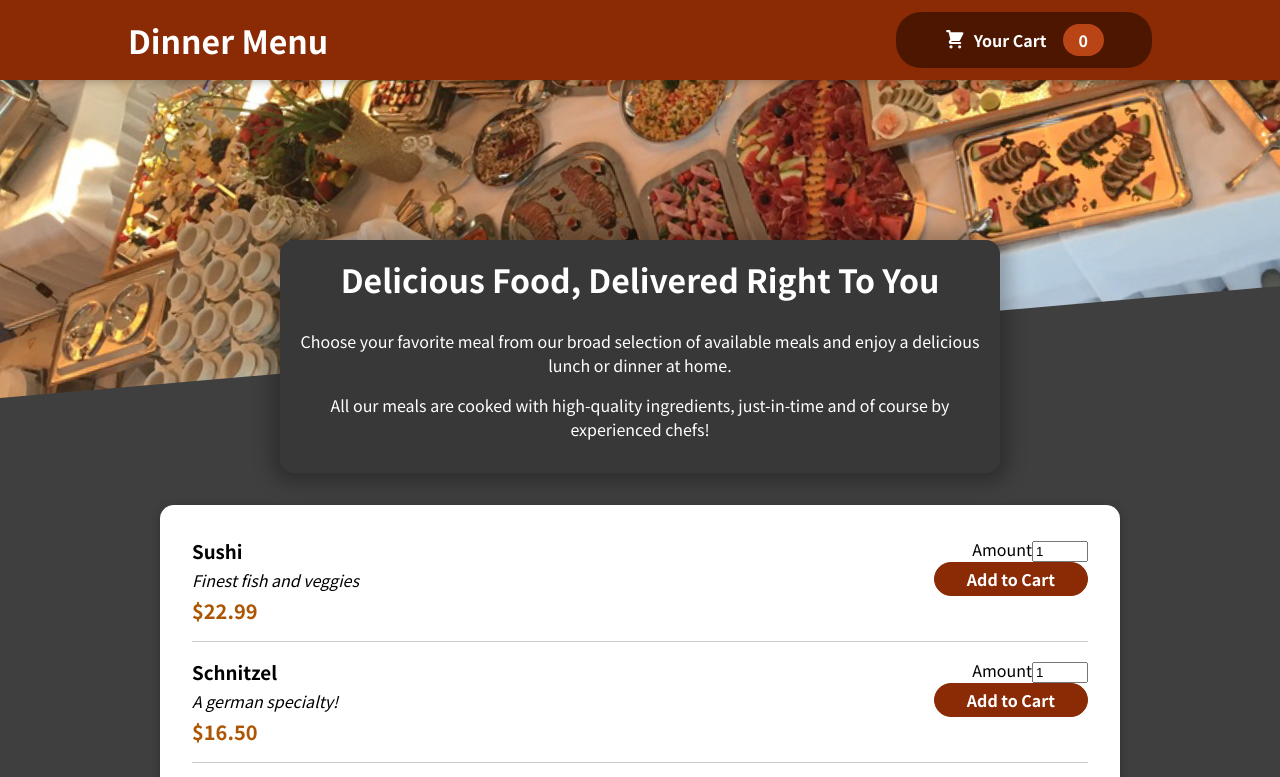
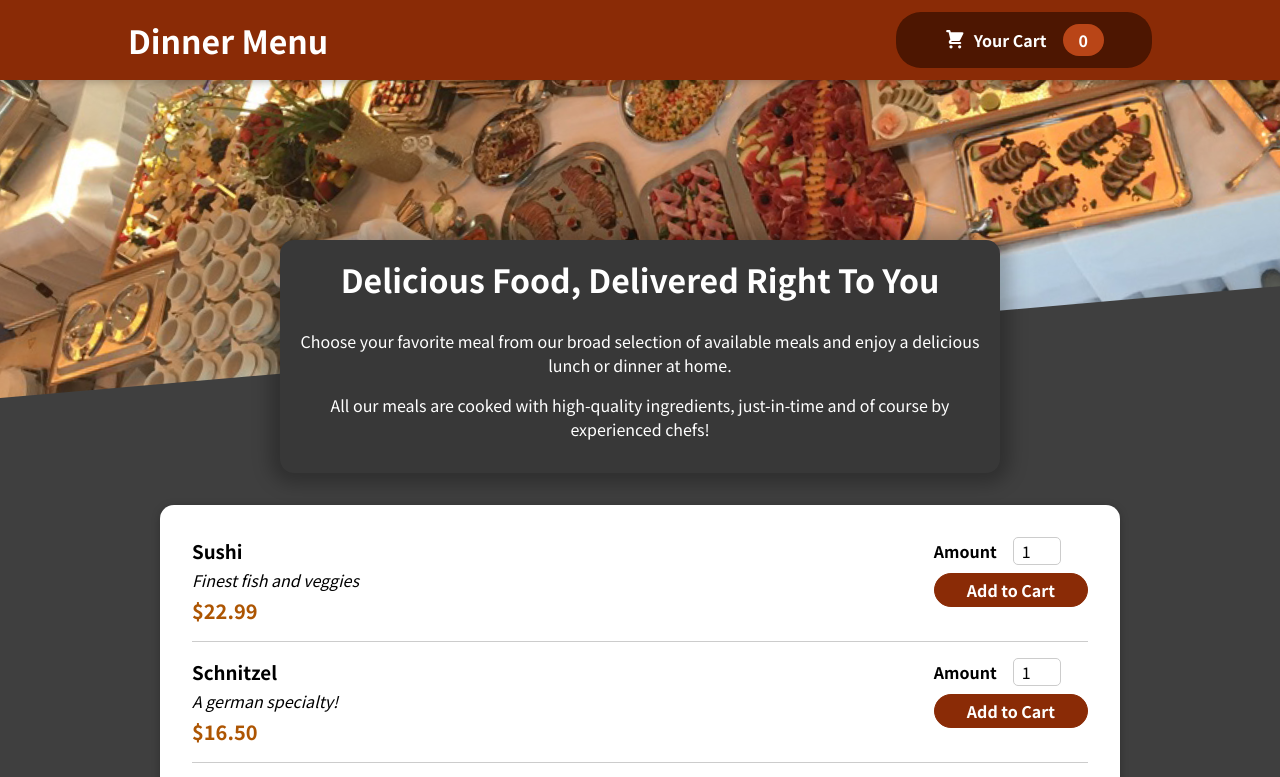
Before and after one commit to amnahasad/React_Food_Order_App, a React (Create React App) app: page / in a window 1280 px wide. Shown: the top 777 px of the page. Built offline with nearby package versions, Linux system fonts and the light colour scheme.

Commit message:
Used refs for the add to cart handler

```diff
--- a/src/components/Meals/MealItem/MealItem.js
+++ b/src/components/Meals/MealItem/MealItem.js
@@ -1,9 +1,21 @@
-import React from 'react';
+import React, {useContext} from 'react';
 import classes from './MealItem.module.css';
 import MealItemForm from './MealItemForm';
+import CartContext from '../../../store/cart-context';
 
 const MealItem = (props) => {
+    const cartCtx = useContext(CartContext);
+
     const price = `$${props.price.toFixed(2)}`;
+
+    const addToCartHandler = amount => {
+        cartCtx.addItem({
+            id: props.id,
+            name: props.name,
+            amount: amount,
+            price: props.price
+    });
+    };
 
     return (
         <li className={classes.meal}>
@@ -13,7 +25,7 @@
                 <div className={classes.price}>{price}</div>
             </div>
             <div>
-                <MealItemForm id={props.id}/>
+                <MealItemForm onAddToCart={addToCartHandler}/>
             </div>
         </li>
     );
--- a/src/components/Meals/MealItem/MealItemForm.js
+++ b/src/components/Meals/MealItem/MealItemForm.js
@@ -1,11 +1,30 @@
-import React from 'react';
+import React, {useRef, useState} from 'react';
 import classes from './MealItemForm.module.css';
 import Input from '../../UI/Input';
+import { getElementError } from '@testing-library/dom';
 
 const MealItemForm = (props) => {
+    const [amountIsValid, setAmountIsValid] = useState(true);
+    const amountInputRef = useRef();
+
+    const submitHandler = event => {
+        event.preventDefault();
+
+        const enteredAmount = amountInputRef.current.value;
+        const enteredAmountNumber = +enteredAmount;
+
+        if(enteredAmount.trim().length === 0 || enteredAmountNumber < 1 || enteredAmountNumber > 5) {
+            setAmountIsValid(false);
+            return;
+        }
+        props.onAddToCart(enteredAmountNumber);
+    };
+
     return(
-        <form className={classes.form}>
-            <Input label="Amount"
+        <form className={classes.form} onSubmit={submitHandler}>
+            <Input
+            ref={amountInputRef}
+            label="Amount"
             input={{
                 id:"amount" + props.id,
                 type:'number',
@@ -15,6 +34,7 @@
                 defaultValue: '1'
             }} />
             <button>Add to Cart</button>
+            {!amountIsValid && <p>Please enter avlid amount(1-10).</p>}
         </form>
     );
 };
--- a/src/components/UI/Input.js
+++ b/src/components/UI/Input.js
@@ -1,15 +1,15 @@
 import React from 'react';
 import classes from './Input.module.css';
 
-const Input = (props) => {
+const Input = React.forwardRef((props, ref) => {
     return(
-        <div>
+        <div className={classes.input}>
             <label htmlFor={props.input.id}>
                 {props.label}
             </label>
-            <input {...props.input}/>
+            <input ref={ref} {...props.input}/>
         </div>
     );
-};
+});
 
 export default Input;
```
Also changed, not shown: 1 other file (tests, documents, lock files or other folders).
